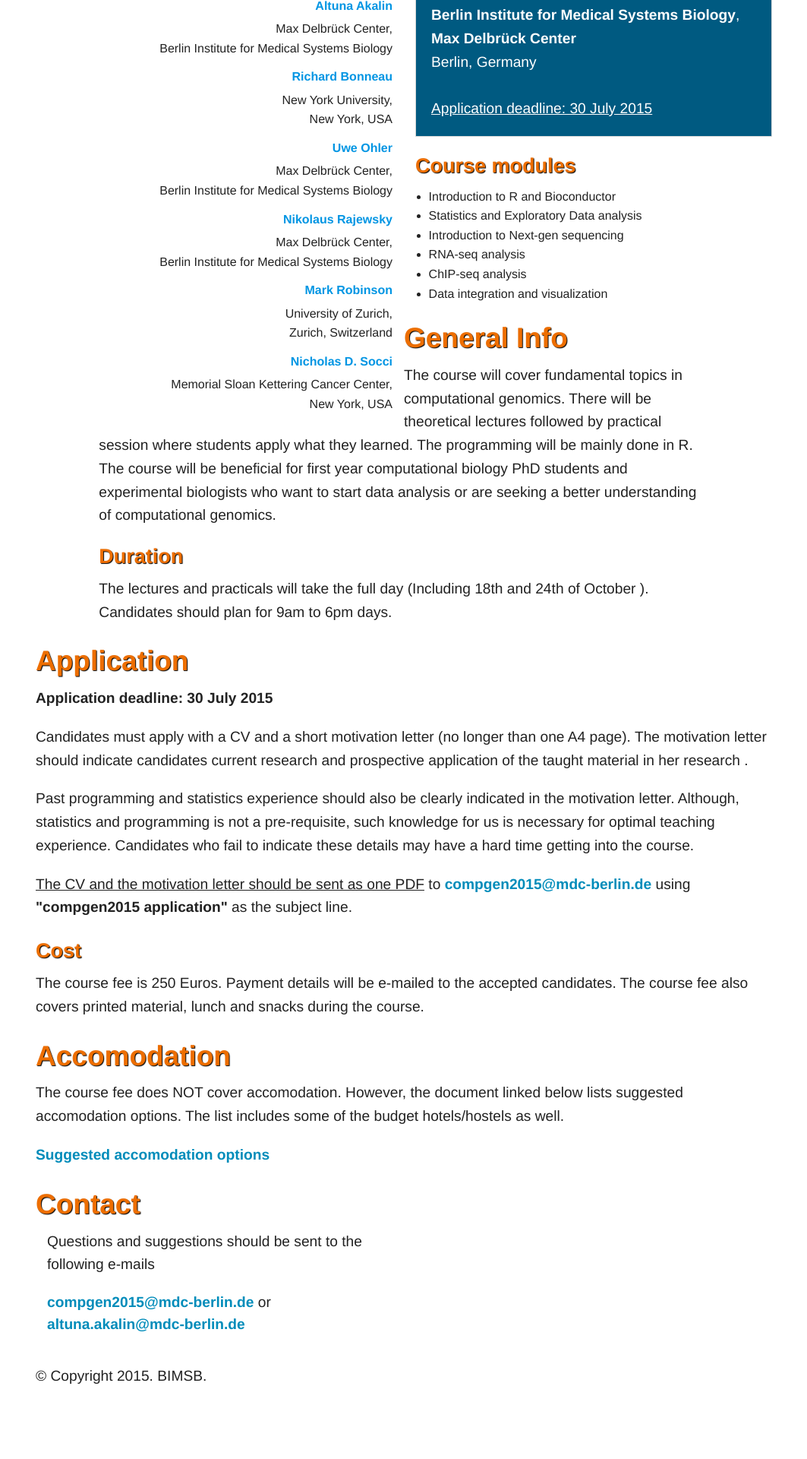
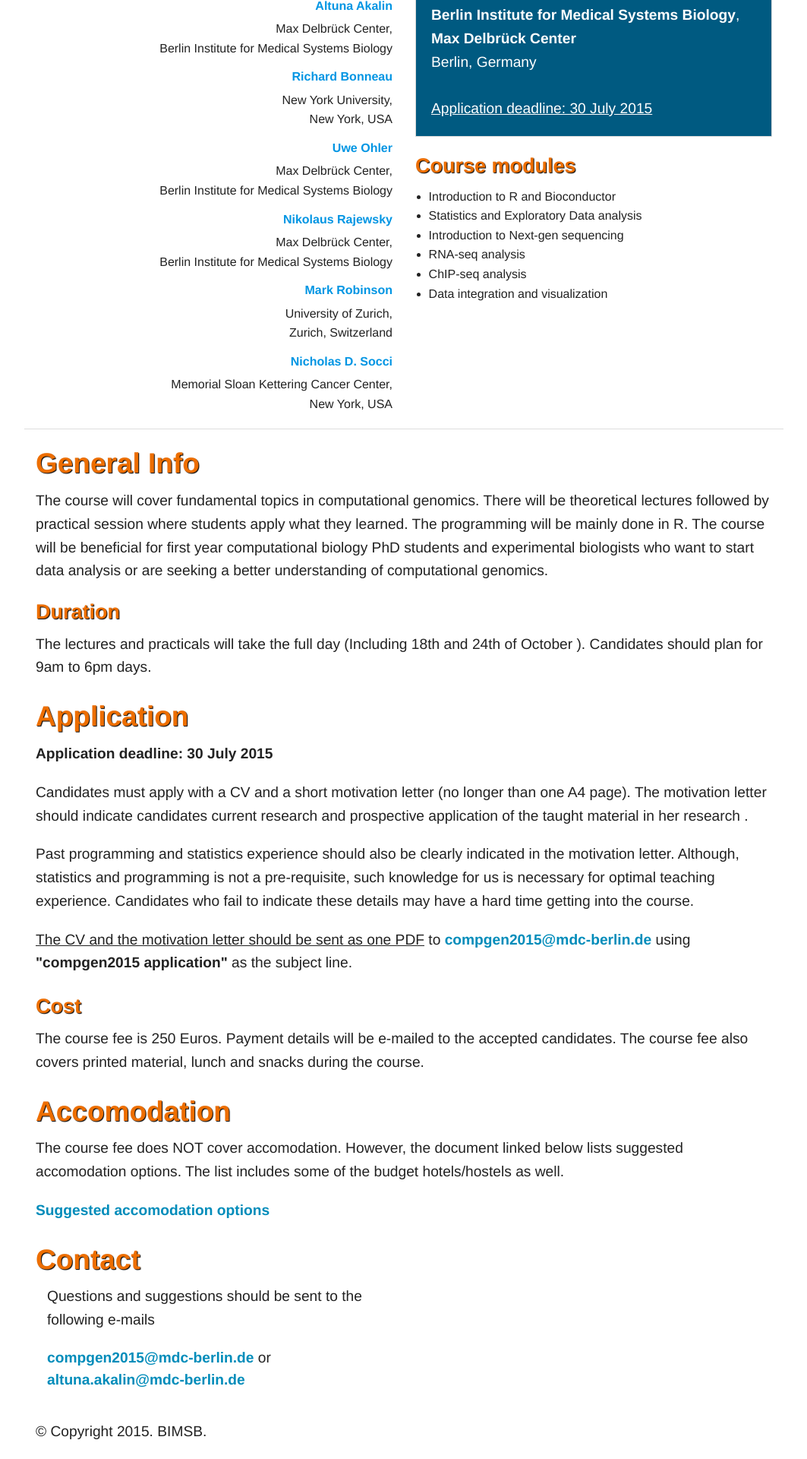
Before and after one commit to BIMSBbioinfo/compgen, a Jekyll site: the page 2015/index.html, which Jekyll copies as it is, in a window 1280 px wide. Shown: the part 688-2608 px from the top of the page at 76% size, without its empty margins (108-1171 px from the left). Built offline with Jekyll 4.4.1, drawn with Linux system fonts in a browser that asks for light colours; nearby versions of some CDN libraries; library files that are not in the unit come from our copies; before the commit the page ends 2535 px from its top, so only the background shows below that.

Commit message:
Update index.html

```diff
--- a/2015/index.html
+++ b/2015/index.html
@@ -71,7 +71,8 @@
           <li>Data integration and visualization</li>
         </ul>
       </div>
-      <div class="small-10 large-centered columns">
+      <hr>
+      <div class="lare-10 large-centered columns">
         <h2 id="General info">General Info</h2>
         <p>
           The course will cover fundamental topics in computational
```
